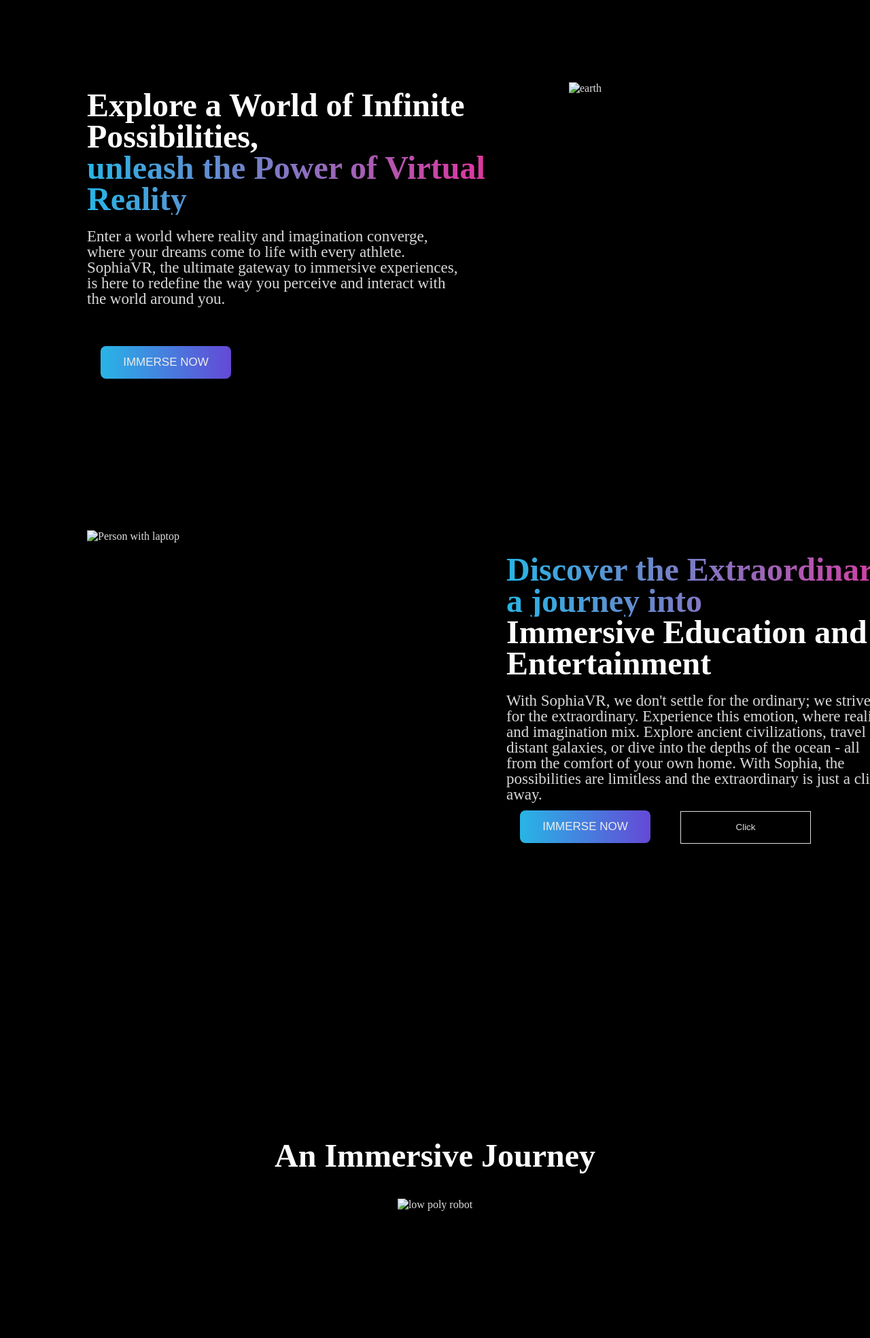
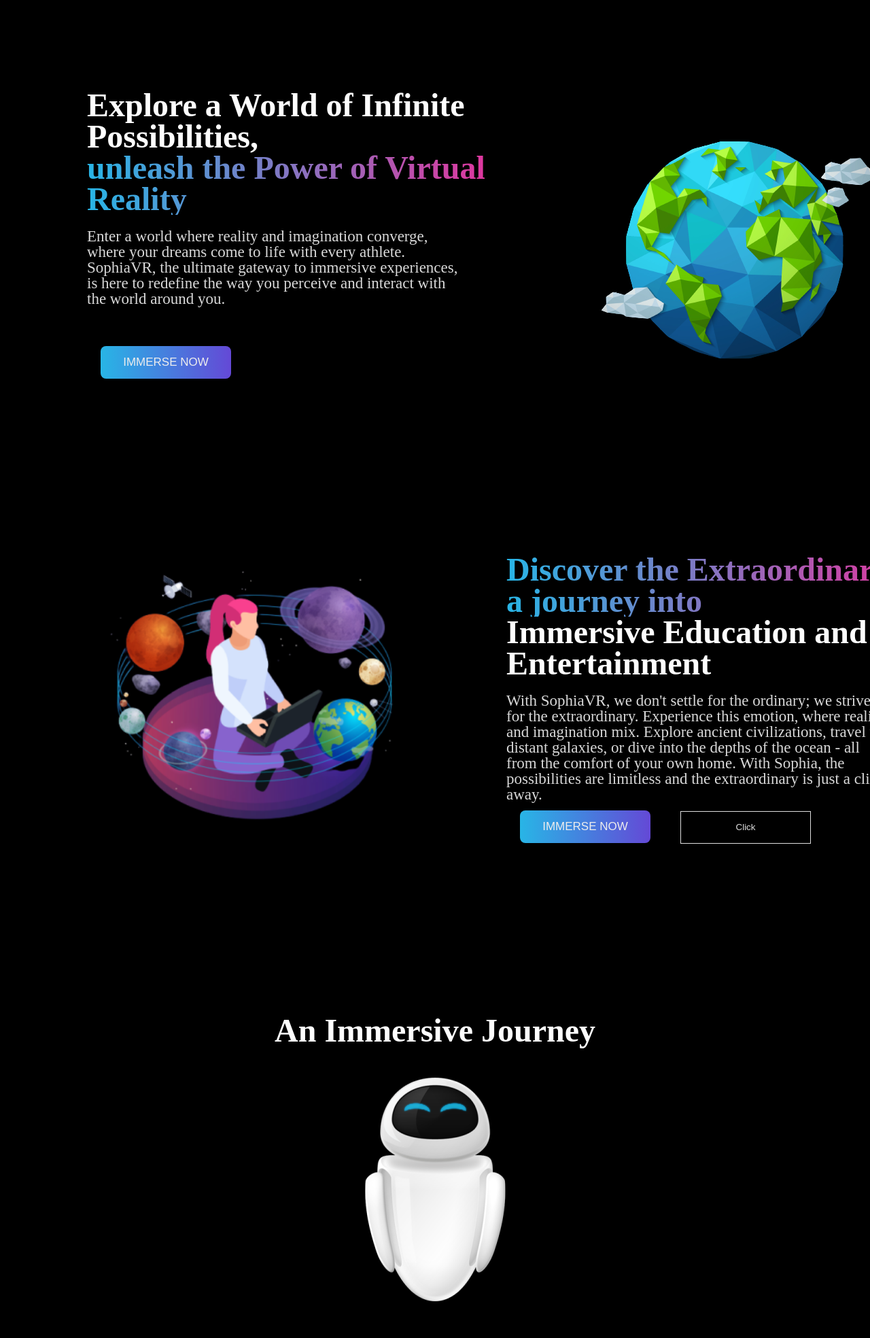
Before and after one commit to paulweb1979/sophiavr, a website: page index.html in a window 1280 px wide. Shown: the part 120-2088 px from the top of the page at 68% size. Drawn offline with Linux system fonts and the light colour scheme; a web font is replaced by a local one.

Commit message:
ajustes imagens

```diff
--- a/index.html
+++ b/index.html
@@ -31,7 +31,7 @@
           <p class="text-primary">Enter a world where reality and imagination converge, where your dreams come to life with every athlete. SophiaVR, the ultimate gateway to immersive experiences, is here to redefine the way you perceive and interact with the world around you.</p>
           <button class="btn-primary" type="button">Immerse Now</button>
         </div>
-        <img src="earth.png" alt="earth" class="image" />
+        <img src="views/earth.png" alt="earth" class="image" />
       </div>
     </div>
   </section>
@@ -39,7 +39,7 @@
   <section class="product">
     <div class="container">
       <div class="content">
-          <img src="person.png" alt="Person with laptop" class="person" />
+          <img src="views/person.png" alt="Person with laptop" class="person" />
         <div class="text">
           <h2 class="heading"><span>Discover the Extraordinary, a journey into</span> Immersive Education and Entertainment</h2>
           <p class="text-primary">With SophiaVR, we don't settle for the ordinary; we strive for the extraordinary. Experience this emotion, where reality and imagination mix. Explore ancient civilizations, travel to distant galaxies, or dive into the depths of the ocean - all from the comfort of your own home. With Sophia, the possibilities are limitless and the extraordinary is just a click away.</p>
@@ -53,7 +53,7 @@
         <section class="avatar">
             <h2 class="heading-product">An Immersive Journey</h2>
             <div class="sophia">
-                <img src="avatar.png" alt="low poly robot">
+                <img src="views/avatar.png" alt="low poly robot">
             </div>
         </section>
 
@@ -69,7 +69,7 @@
         </section>
         <section>
             <div>
-                <img src="view\landscape.png" alt="Landscape">
+                <img src="views/landscape.png" alt="Landscape">
             </div>
         </section>
     </main>
```
